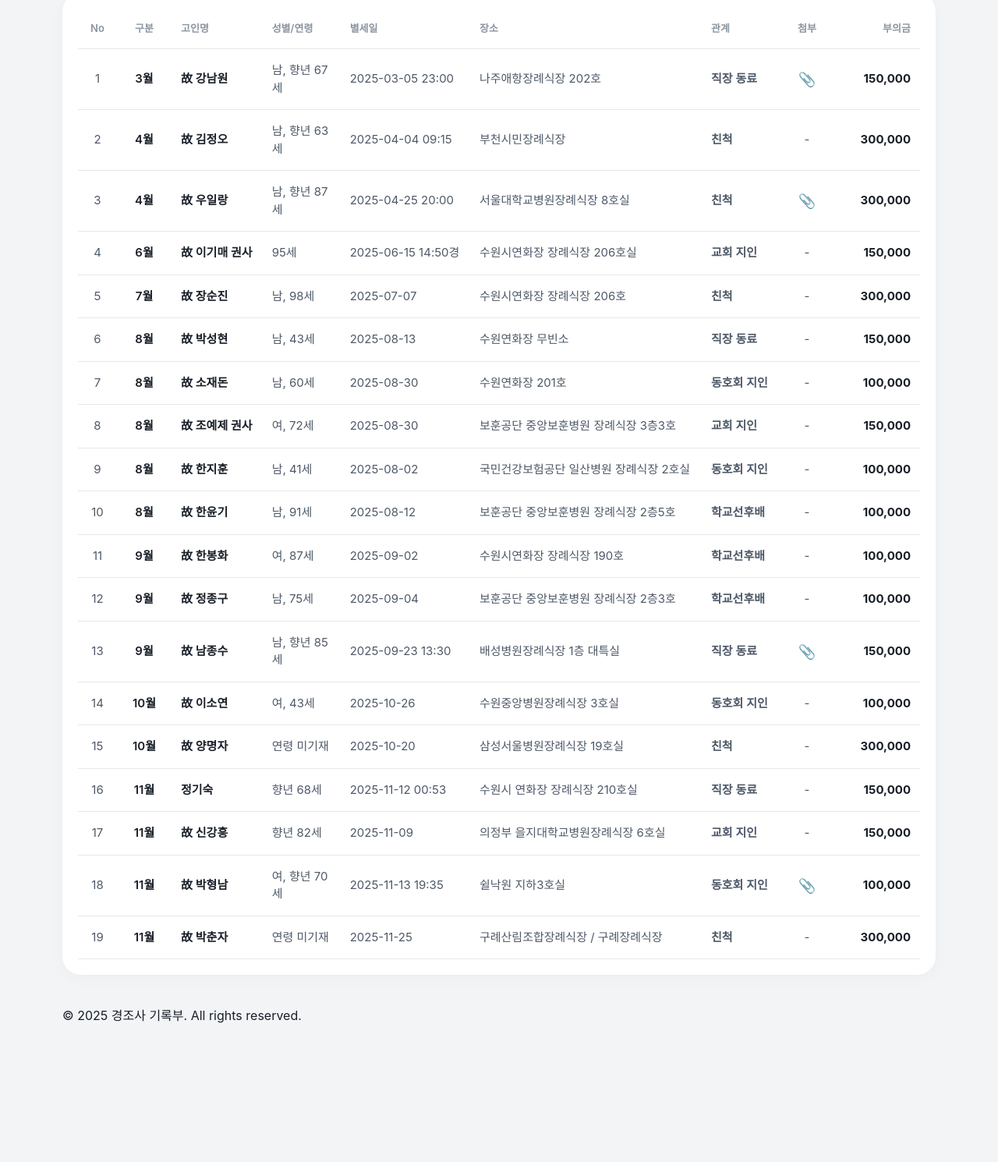
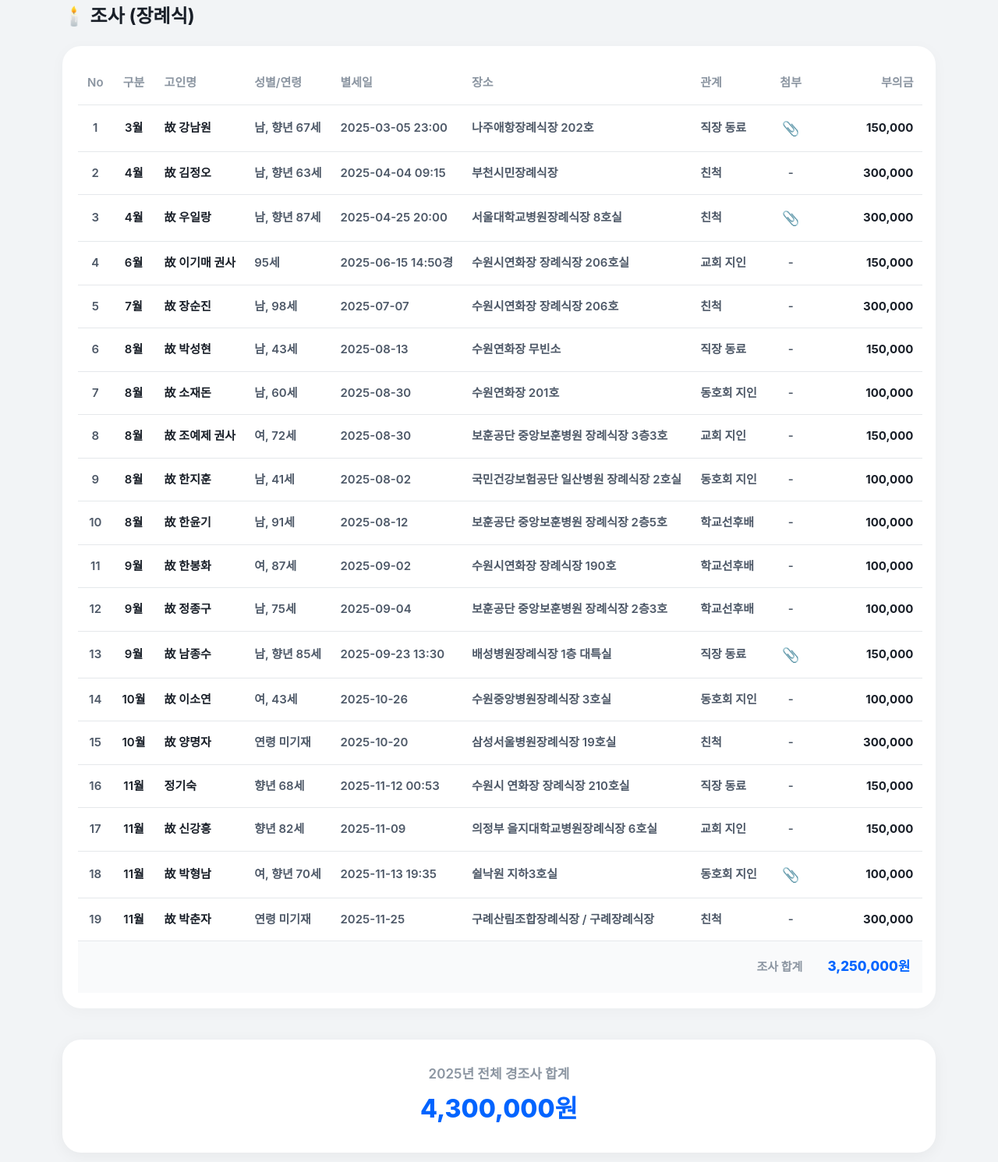
Before and after one commit to heekeunlee/events_2025, a website built with Vite: page index.html in a window 1280 px wide. Shown: the part 870-2360 px from the top of the page at 78% size. Before the commit the page ends 2264 px from the top, so only its background shows below. Built offline with nearby package versions, Linux system fonts and the light colour scheme.

Commit message:
feat: prevent text wrapping and add table/total sums

```diff
--- a/app.js
+++ b/app.js
@@ -22,15 +22,21 @@ function renderSections(data) {
 
     renderSingleTable(weddings, weddingContainer, '경사');
     renderSingleTable(obituaries, obituaryContainer, '조사');
+
+    renderTotalSummary(data);
 }
 
-function getAmount(relation) {
-    if (!relation) return '-';
+function getAmountValue(relation) {
+    if (!relation) return 100000;
     const rel = relation.trim();
-    if (rel.includes('친척')) return '300,000';
-    if (rel.includes('직장 동료') || rel.includes('교회 지인')) return '150,000';
-    if (rel.includes('학교선후배') || rel.includes('동호회 지인')) return '100,000';
-    return '100,000'; // 기본값
+    if (rel.includes('친척')) return 300000;
+    if (rel.includes('직장 동료') || rel.includes('교회 지인')) return 150000;
+    if (rel.includes('학교선후배') || rel.includes('동호회 지인')) return 100000;
+    return 100000;
+}
+
+function formatNumber(num) {
+    return num.toLocaleString();
 }
 
 function renderSingleTable(items, container, typeLabel) {
@@ -41,12 +47,15 @@ function renderSingleTable(items, container, typeLabel) {
     }
 
     const groups = {};
+    let tableTotal = 0;
+
     items.forEach(item => {
         const dateStr = item.type === 'wedding' ? item.dateTime : item.diedDate;
         const match = dateStr.match(/(\d{4})[-년]\s*(\d{1,2})/);
         const month = match ? `${match[1]}년 ${parseInt(match[2])}월` : '기타';
         if (!groups[month]) groups[month] = [];
         groups[month].push(item);
+        tableTotal += getAmountValue(item.relation);
     });
 
     const sortedMonths = Object.keys(groups).sort((a, b) => {
@@ -86,7 +95,7 @@ function renderSingleTable(items, container, typeLabel) {
                 ? `<span class="attachment-icon" onclick="event.stopPropagation(); showImage('${item.attachment}')" title="이미지 보기">📎</span>`
                 : '-';
 
-            const amount = getAmount(item.relation);
+            const amountVal = getAmountValue(item.relation);
 
             tableHtml += `
                 <tr onclick="showDetail(${item.id})">
@@ -98,14 +107,30 @@ function renderSingleTable(items, container, typeLabel) {
                     <td>${item.type === 'wedding' ? item.location : item.place}</td>
                     <td style="font-weight: 600;">${item.relation || '-'}</td>
                     <td style="text-align: center;">${attachmentHtml}</td>
-                    <td style="text-align: right; font-weight: 700; color: var(--toss-text-main);">${amount}</td>
+                    <td style="text-align: right; font-weight: 700; color: var(--toss-text-main);">${formatNumber(amountVal)}</td>
                 </tr>
             `;
         });
     });
 
-    tableHtml += `</tbody></table>`;
+    tableHtml += `
+            </tbody>
+            <tfoot>
+                <tr class="table-footer-row">
+                    <td colspan="${typeLabel === '조사' ? 8 : 7}" style="text-align: right; font-weight: 600; color: var(--toss-text-muted);">${typeLabel} 합계</td>
+                    <td style="text-align: right; font-weight: 800; color: var(--toss-blue); font-size: 17px;">${formatNumber(tableTotal)}원</td>
+                </tr>
+            </tfoot>
+        </table>`;
     container.innerHTML = tableHtml;
+}
+
+function renderTotalSummary(data) {
+    const totalAmountElement = document.getElementById('total-amount');
+    if (!totalAmountElement) return;
+
+    const total = data.reduce((acc, item) => acc + getAmountValue(item.relation), 0);
+    totalAmountElement.textContent = formatNumber(total) + '원';
 }
 
 function showDetail(id) {
@@ -114,6 +139,7 @@ function showDetail(id) {
 
     const modal = document.getElementById('modal');
     const modalBody = document.getElementById('modal-body');
+    const amountVal = getAmountValue(item.relation);
 
     if (item.type === 'wedding') {
         modalBody.innerHTML = `
@@ -134,7 +160,7 @@ function showDetail(id) {
             </div>
             <div class="modal-detail-item">
                 <span class="info-label">축의금</span>
-                <span class="info-value" style="font-weight: 700; color: var(--toss-blue);">${getAmount(item.relation)}원</span>
+                <span class="info-value" style="font-weight: 700; color: var(--toss-blue);">${formatNumber(amountVal)}원</span>
             </div>
         `;
     } else {
@@ -152,7 +178,7 @@ function showDetail(id) {
             </div>
             <div class="modal-detail-item">
                 <span class="info-label">부의금</span>
-                <span class="info-value" style="font-weight: 700; color: var(--toss-blue);">${getAmount(item.relation)}원</span>
+                <span class="info-value" style="font-weight: 700; color: var(--toss-blue);">${formatNumber(amountVal)}원</span>
             </div>
             <div class="modal-detail-item">
                 <span class="info-label">유가족</span>
--- a/index.html
+++ b/index.html
@@ -32,6 +32,13 @@
                     <!-- Single consolidated table for obituaries will be injected here -->
                 </div>
             </section>
+
+            <section id="total-summary-section" class="total-summary-card">
+                <div class="summary-item">
+                    <span class="summary-label">2025년 전체 경조사 합계</span>
+                    <span id="total-amount" class="summary-value">0원</span>
+                </div>
+            </section>
         </main>
 
         <footer>
--- a/style.css
+++ b/style.css
@@ -94,18 +94,17 @@ table {
     border-collapse: collapse;
 }
 
-th {
+th, td {
     padding: 16px 12px;
     font-weight: 600;
-    font-size: 13px;
+    font-size: 15px;
     color: var(--toss-text-muted);
     border-bottom: 1px solid var(--toss-border);
     text-align: left;
+    white-space: nowrap;
 }
 
 td {
-    padding: 16px 12px;
-    font-size: 15px;
     color: var(--toss-text-sub);
     border-bottom: 1px solid var(--toss-border);
 }
@@ -215,6 +214,43 @@ tr:hover td {
     box-shadow: 0 2px 8px rgba(0,0,0,0.1);
 }
 
+/* Summary Cards */
+.total-summary-card {
+    background: white;
+    border-radius: 24px;
+    padding: 32px;
+    margin-top: 40px;
+    margin-bottom: 60px;
+    box-shadow: 0 4px 20px rgba(0, 0, 0, 0.05);
+    display: flex;
+    justify-content: center;
+    align-items: center;
+}
+
+.summary-item {
+    text-align: center;
+}
+
+.summary-label {
+    display: block;
+    font-size: 17px;
+    color: var(--toss-text-muted);
+    margin-bottom: 8px;
+    font-weight: 600;
+}
+
+.summary-value {
+    font-size: 32px;
+    font-weight: 800;
+    color: var(--toss-blue);
+}
+
+.table-footer-row td {
+    background-color: #F9FAFB;
+    border-bottom: none;
+    padding: 20px 16px;
+}
+
 /* Print Optimization */
 @media print {
     body {
@@ -229,10 +265,15 @@ tr:hover td {
     .print-button, .close-button, .close-image-button, .modal, .attachment-icon {
         display: none !important;
     }
-    .main-card {
+    .main-card, .total-summary-card {
         box-shadow: none;
         border: none;
         padding: 0;
+    }
+    .total-summary-card {
+        margin-top: 20px;
+        border-top: 2px solid #eee;
+        padding-top: 20px;
     }
     header {
         padding: 20px 0;
@@ -248,4 +289,8 @@ tr:hover td {
         background-color: #f8f9fa !important;
         -webkit-print-color-adjust: exact;
     }
+    .table-footer-row td {
+        background-color: #f8f9fa !important;
+        -webkit-print-color-adjust: exact;
+    }
 }
```
